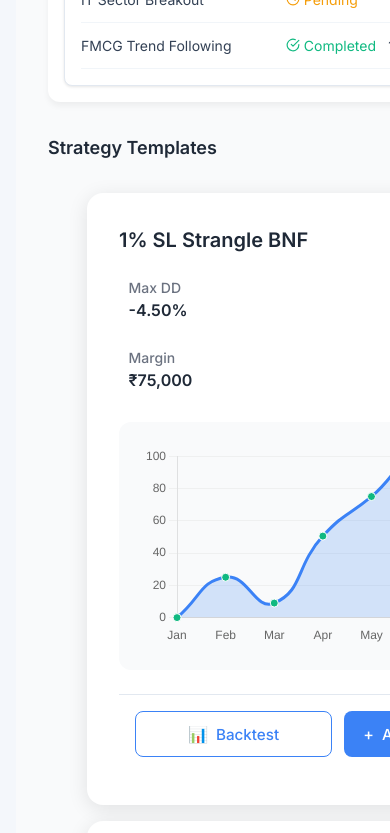
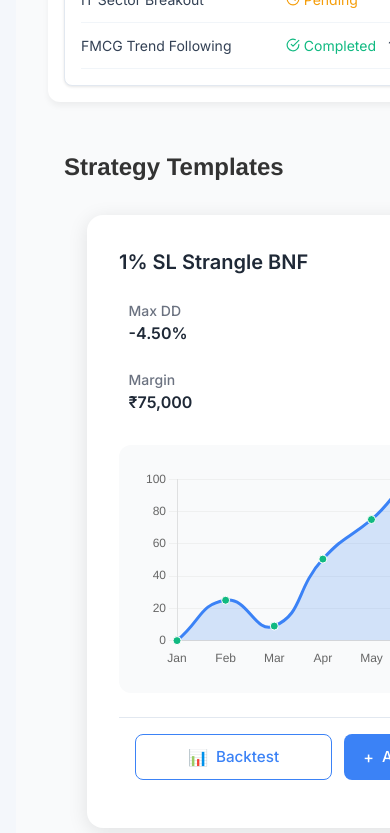
Before and after one commit to sudhanshu2070/last-trade, a React (Vite) app: page / in a window 390 px wide. Shown: the part 1060-1893 px from the top of the page. Built offline with nearby package versions, Linux system fonts and the light colour scheme.

Commit message:
Dashboard's responsiveness 0.93

```diff
--- a/src/components/Dashboard/Dashboard.module.css
+++ b/src/components/Dashboard/Dashboard.module.css
@@ -65,7 +65,7 @@
 .strategyTemplates {
   width: 100%;                /* Full width of the parent container */
   box-sizing: border-box;     /* Include padding in width */
-  min-width: 80vw;
+  min-width: 77.5vw;
   max-width: 1200px;          /* Maximum width for larger screens */
   margin: 0 auto;             /* Center the container horizontally */
 }
@@ -75,6 +75,19 @@
   justify-content: space-between; /* Pushes title left & button right */
   align-items: center; /* Vertically centers items */
   margin-bottom: 1rem;
+  margin-top: 1rem;
+}
+
+.sectionHeader .sectionTitleStrategyTemplate {
+  font-size: 1.5rem;
+  font-weight: 600;
+  color: #333;
+  margin-bottom: 1rem;
+  text-align: left;
+  line-height: 1.4;
+  font-family: 'Helvetica Neue', Arial, sans-serif;
+  padding-left: 1rem;
+  margin-top: 0;
 }
 
 .viewMoreButton {
@@ -89,6 +102,7 @@
   display: flex;
   align-items: center;
   gap: 0.3rem;
+  margin-right: 3%;
 }
 
 .viewMoreButton:hover {
--- a/src/components/Dashboard/Dashboard.tsx
+++ b/src/components/Dashboard/Dashboard.tsx
@@ -38,7 +38,7 @@ const Dashboard: React.FC = () => {
         {/* Strategy Templates */}
         <section className={styles.strategyTemplates}>
           <div className={styles.sectionHeader}>
-            <h2 className={styles.sectionTitle}>Strategy Templates</h2>
+            <h2 className={styles.sectionTitleStrategyTemplate}>Strategy Templates</h2>
             <button
               onClick={() => navigate('/strategies')}
               className={styles.viewMoreButton}
```
